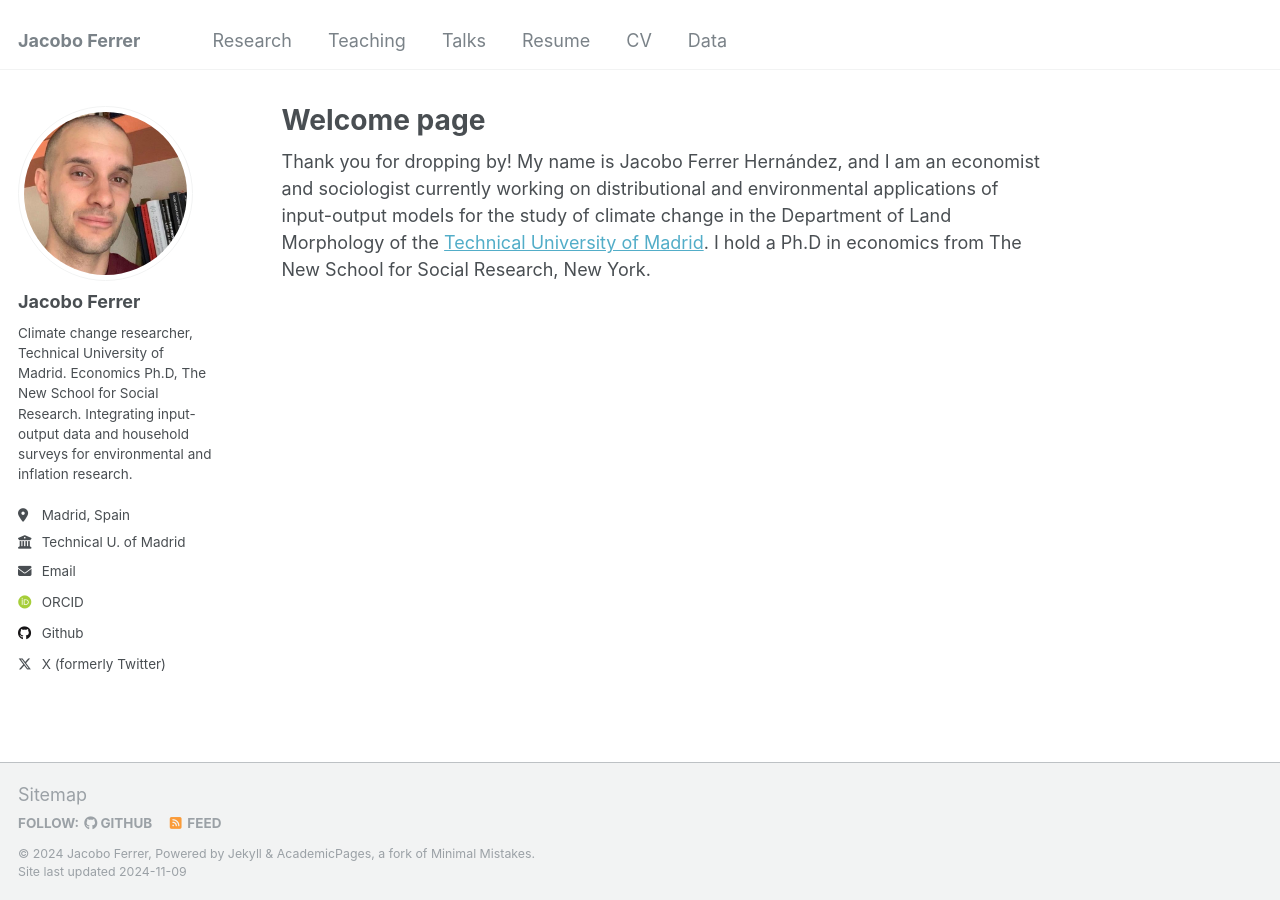
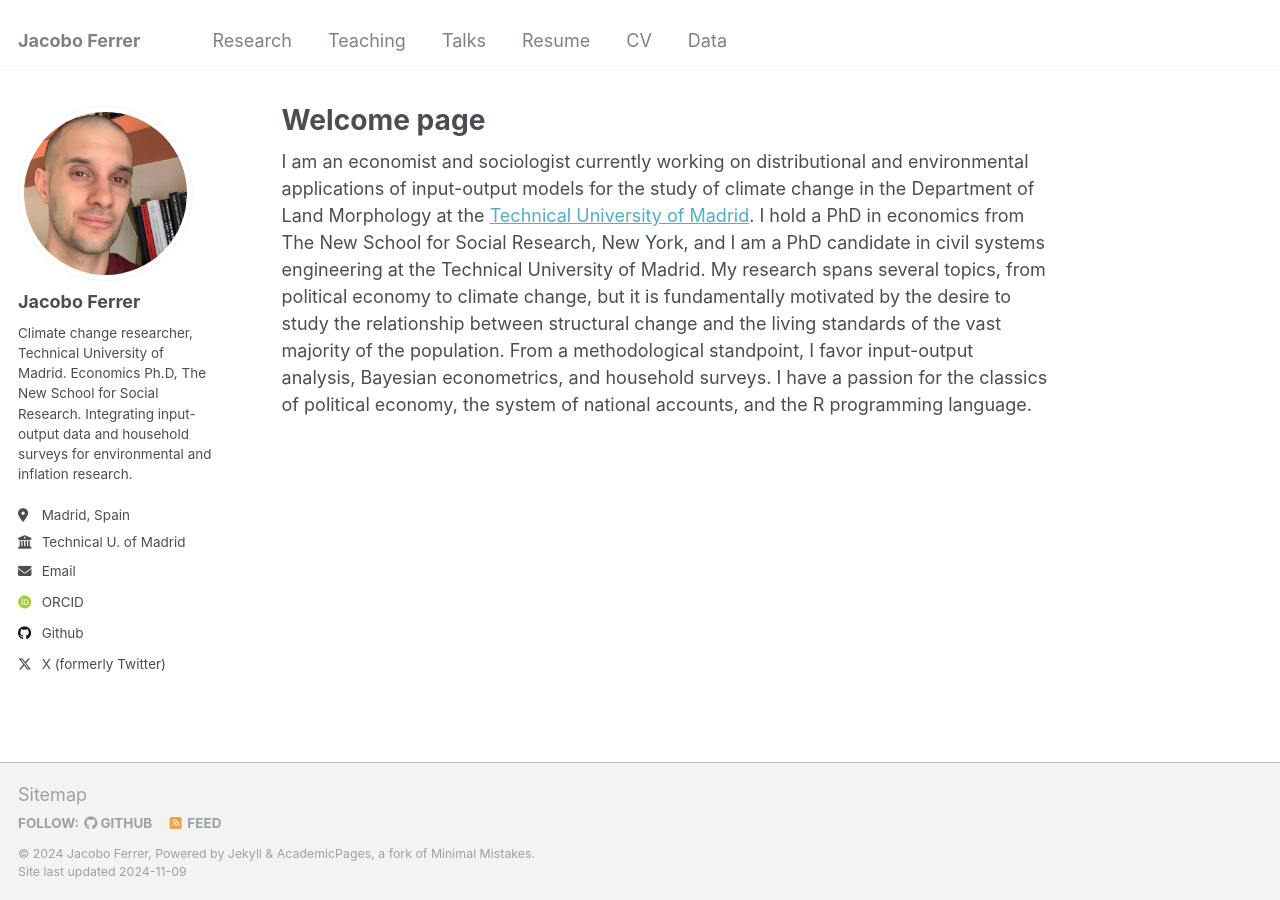
Before and after one commit to jferrherz/jferrherz.github.io, a Jekyll site: the page built from _pages/about.md, in a window 1280 px wide. Built offline with Jekyll 4.4.1, drawn with Linux system fonts in a browser that asks for light colours; some web fonts are replaced.

Commit message:
Update about.md

```diff
--- a/_pages/about.md
+++ b/_pages/about.md
@@ -7,4 +7,4 @@ redirect_from:
   - /about.html
 ---
 
-Thank you for dropping by! My name is Jacobo Ferrer Hernández, and I am an economist and sociologist currently working on distributional and environmental applications of input-output models for the study of climate change in the Department of Land Morphology of the [Technical University of Madrid](https://portalcientifico.upm.es/es/ipublic/researcher/336709). I hold a Ph.D in economics from The New School for Social Research, New York.
+I am an economist and sociologist currently working on distributional and environmental applications of input-output models for the study of climate change in the Department of Land Morphology at the [Technical University of Madrid](https://portalcientifico.upm.es/es/ipublic/researcher/336709). I hold a PhD in economics from The New School for Social Research, New York, and I am a PhD candidate in civil systems engineering at the Technical University of Madrid. My research spans several topics, from political economy to climate change, but it is fundamentally motivated by the desire to study the relationship between structural change and the living standards of the vast majority of the population. From a methodological standpoint, I favor input-output analysis, Bayesian econometrics, and household surveys. I have a passion for the classics of political economy, the system of national accounts, and the R programming language.
```
